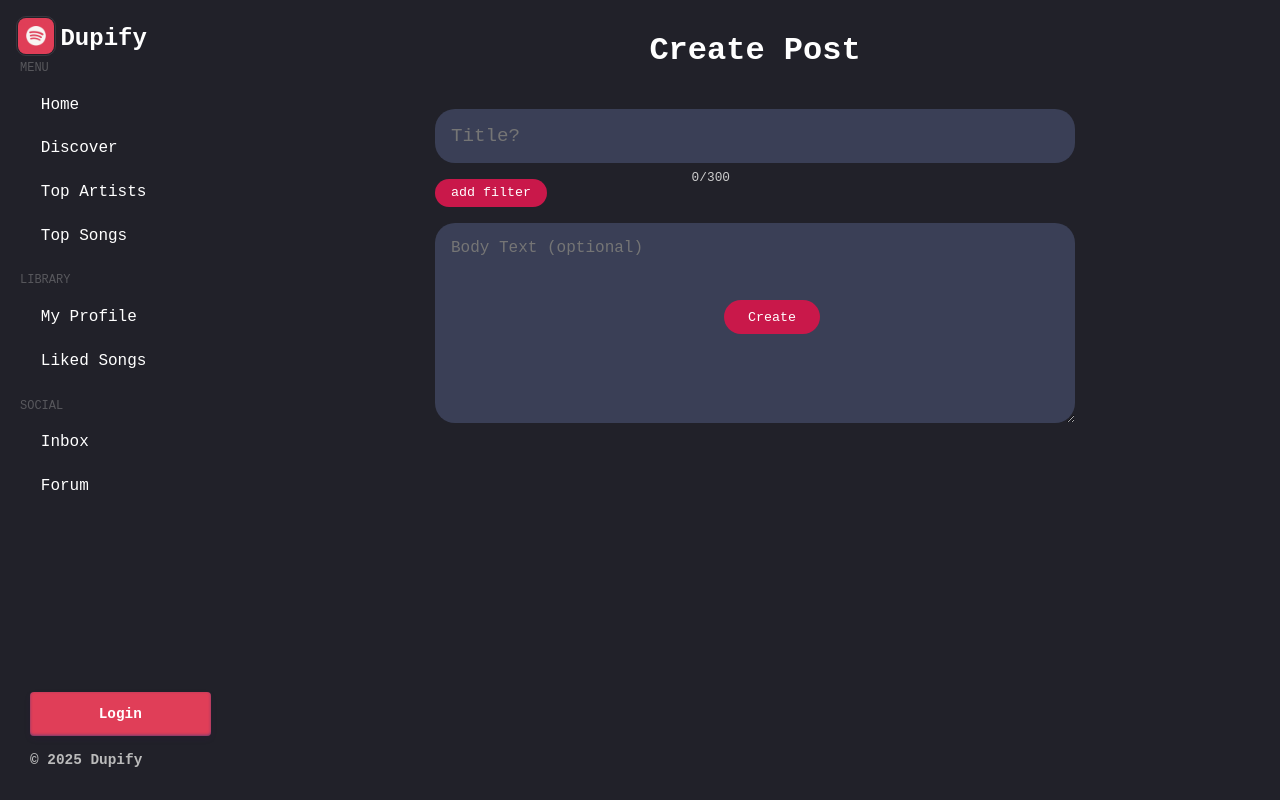
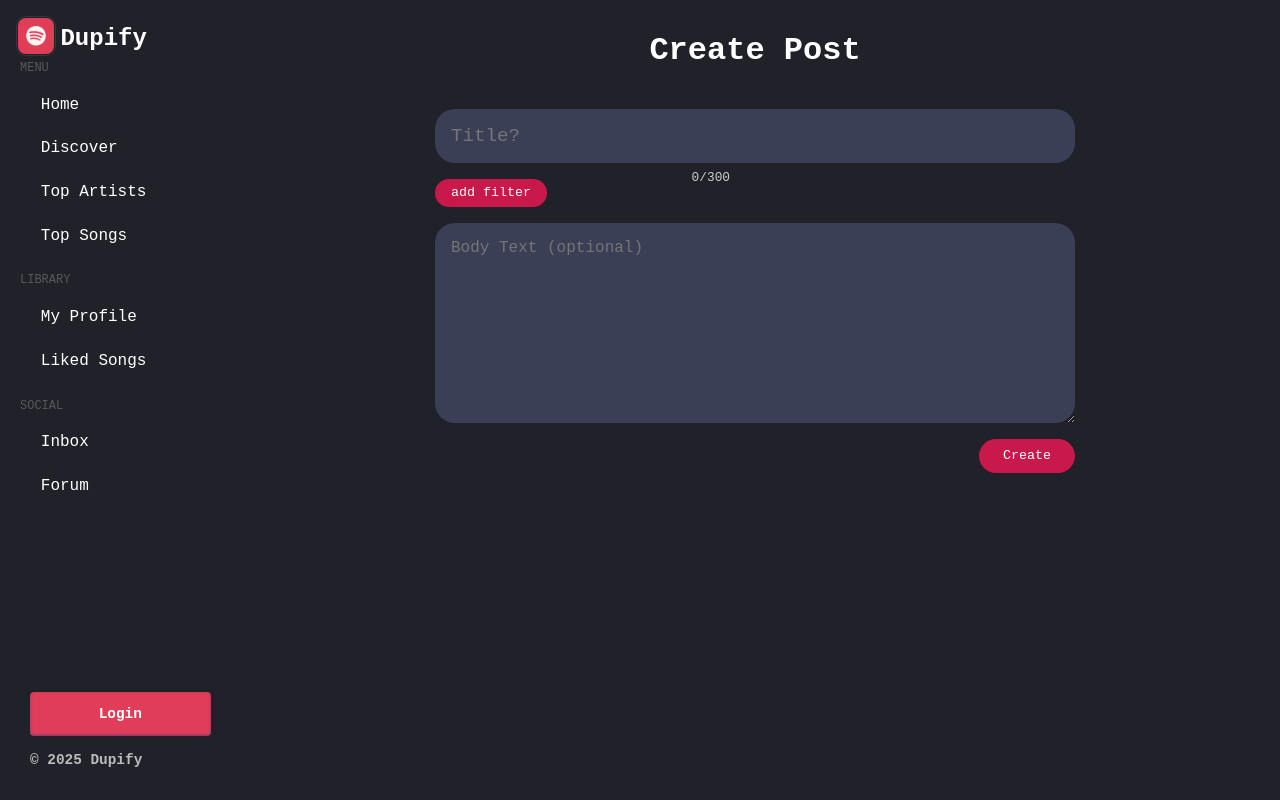
Before and after one commit to Quole0812/week2project, a React (Vite) app in the folder front/: page /forum/create in a window 1280 px wide. Built offline with nearby package versions, Linux system fonts and the light colour scheme; no server answers.

Commit message:
quick edit for comments and button

```diff
--- a/front/src/routes/Forum/Forum.jsx
+++ b/front/src/routes/Forum/Forum.jsx
@@ -84,6 +84,7 @@ export default function Forum() {
         fetchUsers();
     }, []);
 
+
     if (loading) {
         return (<></>)
     } else {
@@ -118,7 +119,7 @@ export default function Forum() {
                 alt="Profile"
                 className="profile-pic"
                 />
-              <span className="username">{users.filter((u) => (u.id == post.userId))[0].name}</span>
+              <span className="username">{users.find(u => u.id === post.userId)?.name }</span>
             </div>
             <Link to={`/forum/posts/${post.id}`} className="post-card no-link-style">
             <div className="post-title">{post.title}</div>
--- a/front/src/routes/Forum/PostDetail/PostDetail.css
+++ b/front/src/routes/Forum/PostDetail/PostDetail.css
@@ -55,6 +55,10 @@
     margin-top: 15px;
 }
 
+.post-header2 {
+    margin-bottom: 8px;
+}
+
 
 .comment-input {
     position: absolute;
@@ -73,21 +77,26 @@
   opacity: 1;
 }
 
-.create-btn {
-    position:absolute;
-    right:460px;
-    top:300px;
+.create-btn3 {
+    position:relative;
+    right:-1320px;
+    bottom:-80px;
+    background-color: #c9184a;
+  color: white;
+  padding: 0.5rem 1.25rem;
+  border: none;
+  border-radius: 25px;
 }
 
-.comment-list {
+.comment {
   background-color: #3a3f56;
   padding: 1rem;
   border-radius: 20px;
   width: 100%;
   max-width: 1100px;
-  margin-bottom: 2rem;
+  margin-bottom: 1rem;
   line-height: 1.5;
-  position:absolute;
-  left:585px;
-  top:350px;
+  position:relative;
+  left:320px;
+  top:120px;
 }
--- a/front/src/routes/Forum/PostDetail/PostDetail.jsx
+++ b/front/src/routes/Forum/PostDetail/PostDetail.jsx
@@ -121,7 +121,7 @@ export default function PostDetail() {
         <Sidebar />
       <main className="forum-container">
         <div className="post-card">
-          <div className="post-header">
+          <div className="post-header2">
             <div className="avatar-circle"></div>
             <img src={profilePic} alt="Profile" className="profile-pic" />
             <span className="username">
@@ -145,7 +145,7 @@ export default function PostDetail() {
             placeholder="Add a comment..."
             className="comment-input"
           />
-          <button type="submit" className="create-btn">Post</button>
+          <button type="submit" className="create-btn3">Post</button>
         </form>
         </div>
 
```
